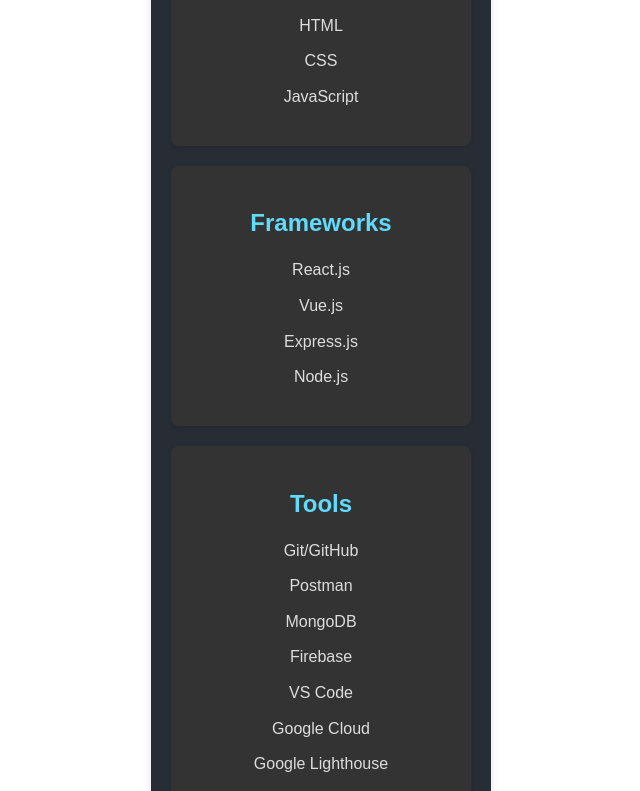
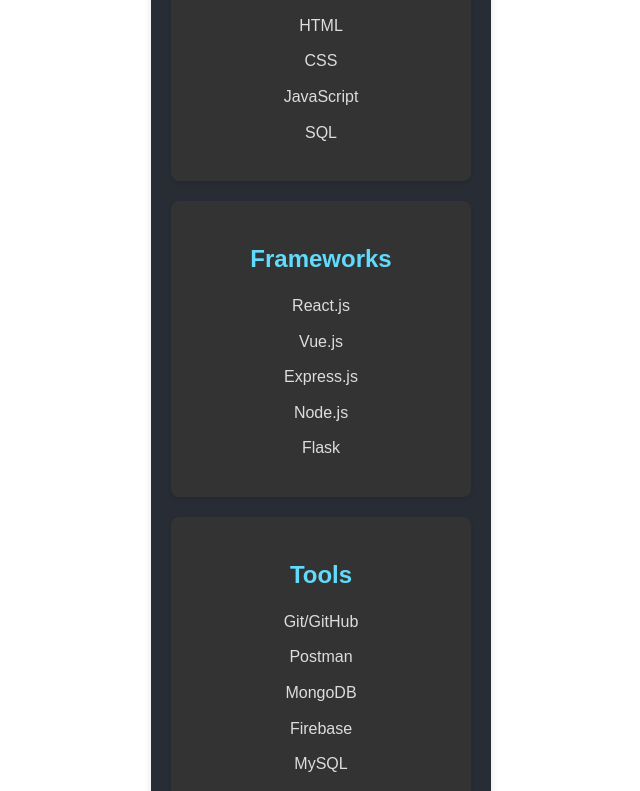
Before and after one commit to JoseG777/portfolio, a React (Vite) app: page /skills in a window 1280 px wide. Shown: the part 327-1118 px from the top of the page, without its empty margins (319-959 px from the left). Built offline with nearby package versions, Linux system fonts and the light colour scheme.

Commit message:
updated skills section

```diff
--- a/src/views/Skills.jsx
+++ b/src/views/Skills.jsx
@@ -15,6 +15,7 @@
             <li>HTML</li>
             <li>CSS</li>
             <li>JavaScript</li>
+            <li>SQL</li>
           </ul>
         </div>
 
@@ -25,6 +26,7 @@
             <li>Vue.js</li>
             <li>Express.js</li>
             <li>Node.js</li>
+            <li>Flask</li>
           </ul>
         </div>
 
@@ -35,6 +37,7 @@
             <li>Postman</li>
             <li>MongoDB</li>
             <li>Firebase</li>
+            <li>MySQL</li>
             <li>VS Code</li>
             <li>Google Cloud</li>
             <li>Google Lighthouse</li>
```
